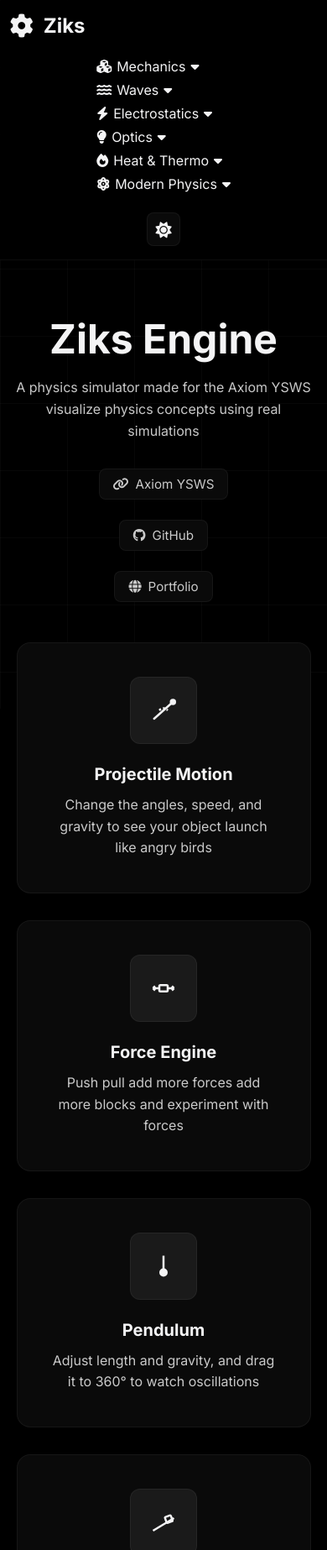
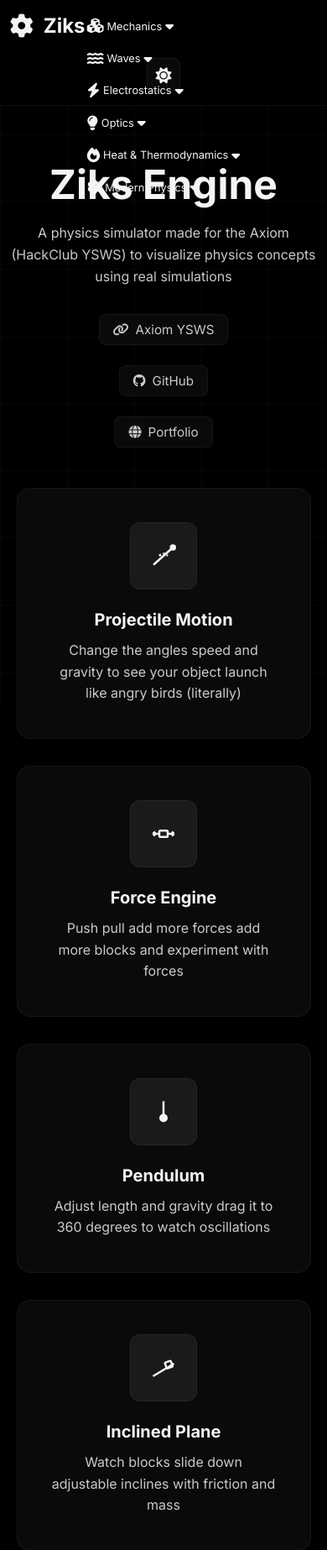
Before and after one commit to Rexaintreal/Ziks, a Flask app: page / in a window 390 px wide. Shown: the top 1846 px of the page at 84% size. Run offline with Flask 3, Linux system fonts and the light colour scheme.

Commit message:
fixed the overflowing navbar and added new descriptions about sims

```diff
--- a/templates/index.html
+++ b/templates/index.html
@@ -73,7 +73,7 @@
             <div class="dropdown">
                 <button class="dropbtn nav-link">
                     <i class="fa-solid fa-fire"></i>
-                    Heat & Thermo <i class="fa-solid fa-caret-down"></i>
+                    Heat & Thermodynamics <i class="fa-solid fa-caret-down"></i>
                 </button>
                 <div class="dropdown-content">
                     <a href="/thermal"><i class="fa-solid fa-temperature-high"></i> Thermal Expansion</a>
@@ -98,7 +98,7 @@
 
     <div class="hero">
         <h1>Ziks Engine</h1>
-        <p>A physics simulator made for the Axiom YSWS visualize physics concepts using real simulations</p>
+        <p>A physics simulator made for the Axiom (HackClub YSWS) to visualize physics concepts using real simulations</p>
 
         <div class="hero-links">
             <a href="https://axiom.hackclub.com/" target="_blank" class="hero-link">
@@ -123,7 +123,7 @@
                 </svg>
             </div>
             <h3>Projectile Motion</h3>
-            <p>Change the angles, speed, and gravity to see your object launch like angry birds</p>
+            <p>Change the angles speed and gravity to see your object launch like angry birds (literally)</p>
         </a>
 
         <a href="/force" class="card">
@@ -146,7 +146,7 @@
                 </svg>
             </div>
             <h3>Pendulum</h3>
-            <p>Adjust length and gravity, and drag it to 360° to watch oscillations</p>
+            <p>Adjust length and gravity drag it to 360 degrees to watch oscillations</p>
         </a>
 
         <a href="/incline" class="card">
@@ -395,7 +395,6 @@
             position: relative;
             display: inline-block;
         }
-
         .dropbtn {
             background: none;
             border: none;
@@ -405,6 +404,16 @@
             display: flex;
             align-items: center;
             gap: 6px;
+            padding: 0.5rem 0.75rem;
+            white-space: nowrap;
+        }
+        .nav-center {
+            display: flex;
+            gap: 1rem;
+            position: absolute;
+            left: 50%;
+            transform: translateX(-50%);
+            flex-wrap: nowrap;
         }
 
         .dropdown-content {
@@ -415,6 +424,9 @@
             box-shadow: 0px 8px 16px rgba(0,0,0,0.3);
             border-radius: 10px;
             z-index: 1;
+            margin-top: 0;
+            top: 100%;
+            left: 0;
         }
 
         .dropdown-content a {
@@ -422,6 +434,12 @@
             padding: 10px 14px;
             display: block;
             text-decoration: none;
+        }
+        .dropdown-content a:first-child {
+            border-radius: 10px 10px 0 0;
+        }
+        .dropdown-content a:last-child {
+            border-radius: 0 0 10px 10px;
         }
 
         .dropdown-content a:hover {
@@ -431,6 +449,39 @@
         .dropdown:hover .dropdown-content {
             display: block;
         }
+        .dropdown-content::before {
+            content: '';
+            position: absolute;
+            top: -5px;
+            left: 0;
+            right: 0;
+            height: 5px;
+        }
+        @media (max-width: 1200px) {
+            .dropbtn {
+                font-size: 0.85rem;
+                padding: 0.5rem 0.6rem;
+                gap: 4px;
+            }
+
+            .nav-center {
+                gap: 0.5rem;
+            }
+        }
+        @media (max-width: 1024px) {
+            .dropbtn {
+                font-size: 0.8rem;
+                padding: 0.4rem 0.5rem;
+            }
+
+            .dropbtn span {
+                display: none;
+            }
+
+            .dropbtn i:first-child {
+                font-size: 1.1rem;
+            }
+        }
     </style>
 </body>
 </html>
```
